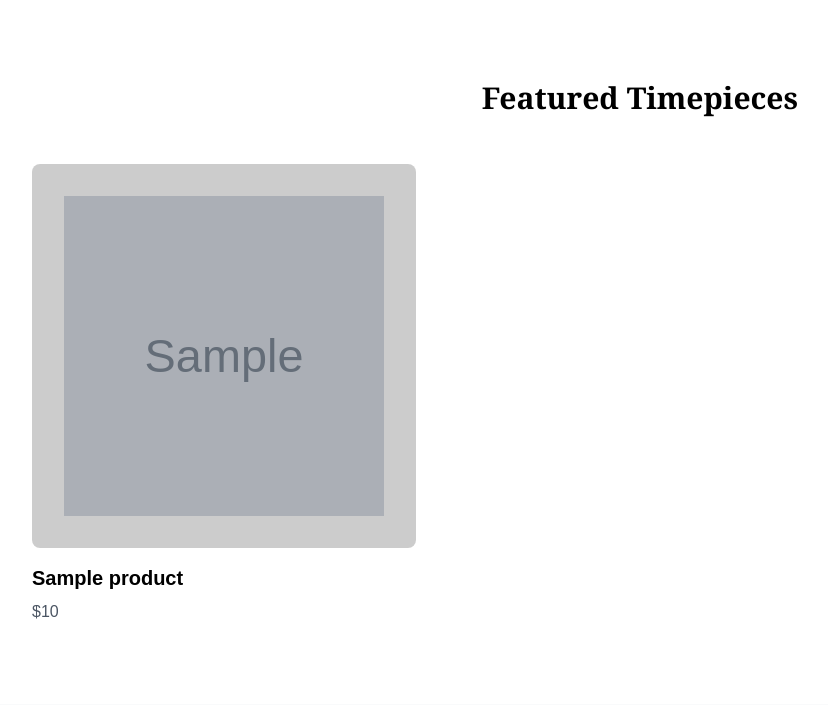
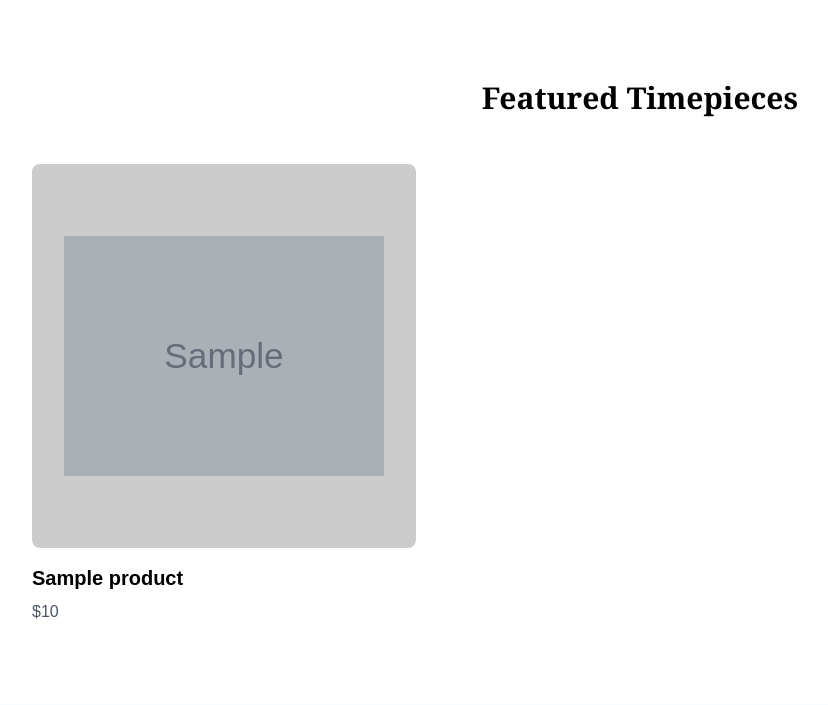
Before and after one commit to weigilau8/php-ass3, a PHP site: page / in a window 1280 px wide. Shown: the part 800-1505 px from the top of the page, without its empty margins (0-828 px from the left). Run offline with PHP 8.4, Linux system fonts and the light colour scheme; tables that the repository leaves empty or names only in its code hold one stand-in row (values such as "Sample post"); grey boxes marked "Sample" are stand-in pictures; some web fonts are replaced.

Commit message:
Add files via upload

```diff
--- a/dist/css/style.css
+++ b/dist/css/style.css
@@ -635,6 +635,11 @@ video {
     fill: currentColor
 }
 
+.object-contain  {
+    -o-object-fit: contain;
+    object-fit: contain;
+}
+
 .object-cover {
     -o-object-fit: cover;
     object-fit: cover
--- a/index.php
+++ b/index.php
@@ -59,7 +59,7 @@
                     <div class="group">
                         <div class="relative overflow-hidden rounded-lg mb-4 p-8">
                             <!-- Shows an image -->
-                            <img src="<?php echo $prod['image'] ?>" alt="<?php echo $prod['image'] ?? '' ?>>" class="w-full h-80 object-cover transform group-hover:scale-105 transition duration-500">
+                            <img src="<?php echo $prod['image'] ?>" alt="<?php echo $prod['image'] ?? '' ?>>" class="w-full h-80 object-contain transform group-hover:scale-105 transition duration-500">
                             <!-- Overlays a semi-transparent background on hover. -->
                             <div class="absolute inset-0 bg-black/20 group-hover:bg-black/40 transition"></div>
 
--- a/products.php
+++ b/products.php
@@ -54,7 +54,7 @@
                     <div class="group">
                         <div class="relative overflow-hidden rounded-lg mb-4 p-8">
                             <!-- Shows an image -->
-                            <img src="<?php echo $prod['image'] ?>" alt="<?php echo $prod['image'] ?? '' ?>>" class="w-full h-80 object-cover transform group-hover:scale-105 transition duration-500">
+                            <img src="<?php echo $prod['image'] ?>" alt="<?php echo $prod['image'] ?? '' ?>>" class="w-full h-80 object-contain transform group-hover:scale-105 transition duration-500">
                             <!-- Overlays a semi-transparent background on hover. -->
                             <div class="absolute inset-0 bg-black/20 group-hover:bg-black/40 transition"></div>
 
```
Also changed, not shown: dist/img/products/apple-watch-light.svg (added), dist/img/products/imac-front.svg (added), dist/img/products/ipad-keyboard.svg (added), dist/img/products/ipad-light.svg (added), dist/img/products/iphone-light.svg (added), dist/img/products/macbook-pro-light.svg (added), dist/img/products/ps5-light.svg (added), dist/img/products/xbox-light.svg (added).
